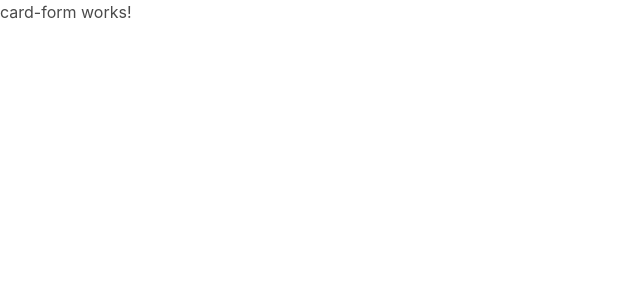
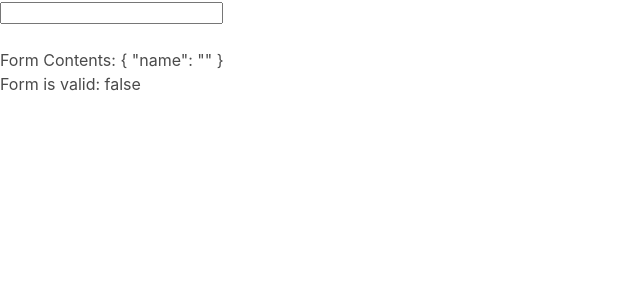
Before and after one commit to Terrence-Me/creditcard-payment-reactive-form-ng, an Angular app: page / in a window 1280 px wide. Shown: the top 300 px of the page, without its empty margins (0-640 px from the left). Built offline with nearby package versions, Linux system fonts and the light colour scheme.

Commit message:
add initial validation

```diff
--- a/src/app/card-form/card-form.component.html
+++ b/src/app/card-form/card-form.component.html
@@ -1 +1,9 @@
-<p>card-form works!</p>
+<form [formGroup]="cardForm" action="">
+    <input formControlName="name" />
+</form>
+
+<br>
+
+<div>Form Contents: {{ cardForm.value |json }} </div>
+
+<div>Form is valid: {{ cardForm.valid }} </div>
--- a/src/app/card-form/card-form.component.ts
+++ b/src/app/card-form/card-form.component.ts
@@ -1,5 +1,5 @@
 import { Component } from '@angular/core';
-import { FormGroup, FormControl } from '@angular/forms';
+import { FormGroup, FormControl, Validators } from '@angular/forms';
 
 @Component({
   selector: 'app-card-form',
@@ -7,7 +7,7 @@
   styleUrls: ['./card-form.component.css'],
 })
 export class CardFormComponent {
-  constForm = new FormGroup({
-    name: new FormControl(''),
+  cardForm = new FormGroup({
+    name: new FormControl('', [Validators.required, Validators.minLength(3)]),
   });
 }
```
